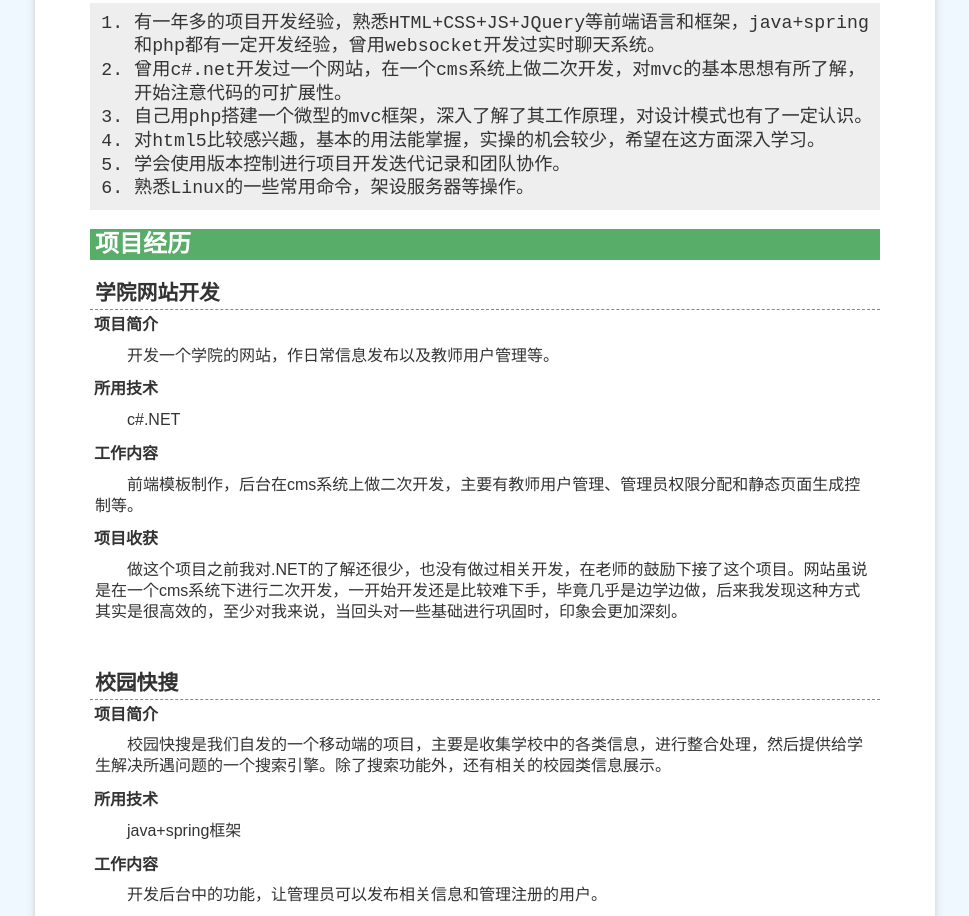
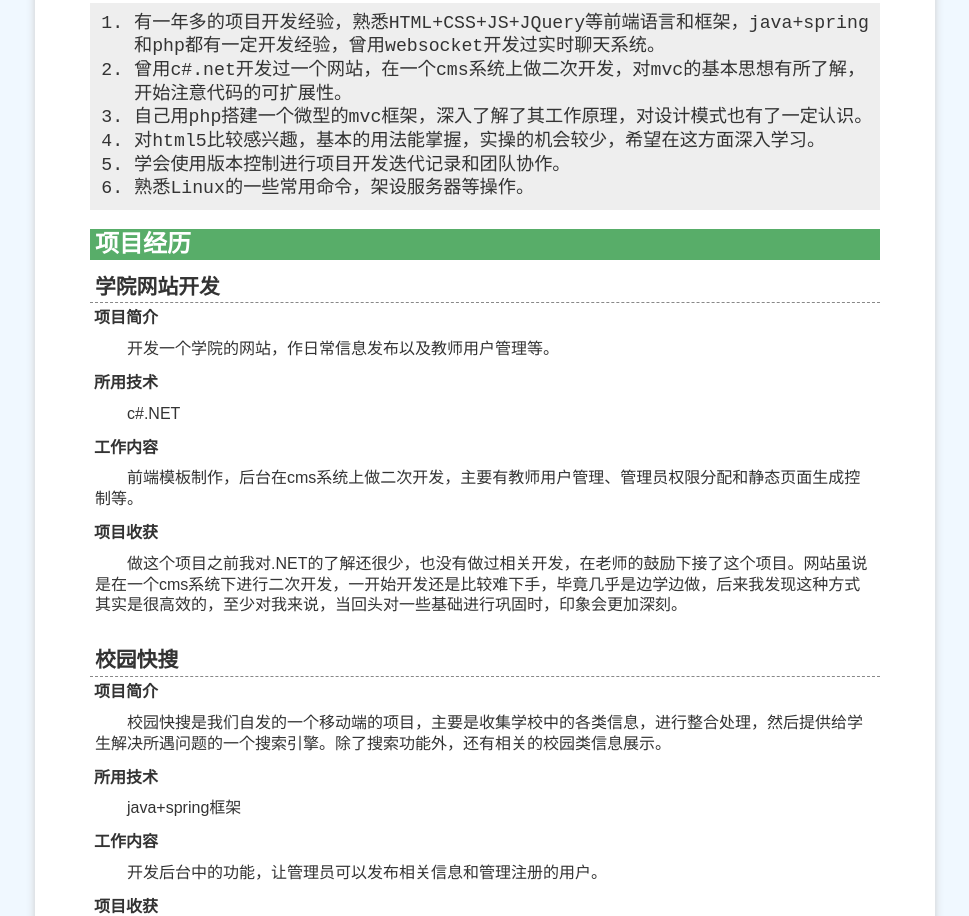
Before and after one commit to doItysz/doItysz.github.io, a plain HTML site: page index.html in a window 1280 px wide. Shown: the part 352-1268 px from the top of the page, without its empty margins (155-1124 px from the left). Drawn offline with Linux system fonts and the light colour scheme; files that its build step writes are made by us from their sources.

Commit message:
Update style.css

```diff
--- a/resume/style.css
+++ b/resume/style.css
@@ -31,7 +31,7 @@ p, blockquote, ul, ol {
 }
 
 article p:last-child {
-	margin-bottom: 1.2em;
+	margin-bottom: 1em;
 	line-height: 1.3em;
 }
 
@@ -260,7 +260,7 @@ article.project h2 span.time {
 }
 
 article.project {
-	padding: 0.5em 0;
+	padding: 0.1em 0;
 
 }
 
```
